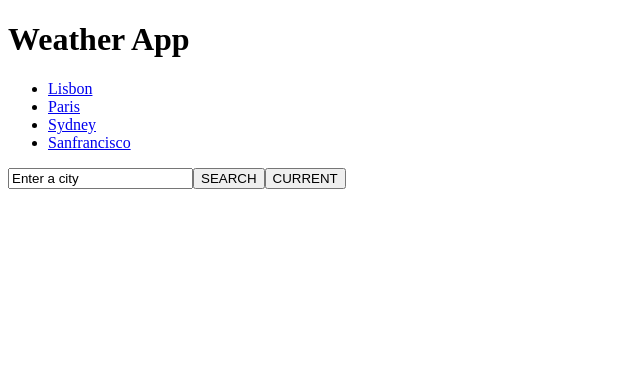
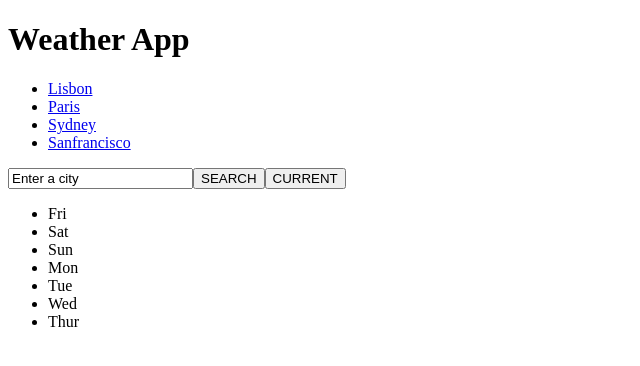
Before and after one commit to rozie321/homeworkreactweek4-weatherapp, a React (Create React App) app: page / in a window 1280 px wide. Shown: the top 366 px of the page, without its empty margins (0-640 px from the left). Built offline with nearby package versions, Linux system fonts and the light colour scheme.

Commit message:
weekdays

```diff
--- /dev/null
+++ b/src/Weekdays.js
@@ -0,0 +1,18 @@
+import React from "react";
+
+
+export  default function Weekdays(){
+    return(
+    <div>
+        <ul>
+            <li>Fri</li>
+            <li>Sat</li>
+            <li>Sun</li>
+            <li>Mon</li>
+            <li>Tue</li>
+            <li>Wed</li>
+            <li>Thur</li>
+        </ul>
+    </div>
+    )
+}
--- a/src/index.js
+++ b/src/index.js
@@ -2,6 +2,7 @@ import { StrictMode } from "react";
 import { createRoot } from "react-dom/client";
 import Weathersearchengine from "./Weathersearchengine";
 import App from "./App";
+import Weekdays from "./Weekdays";
 
 const rootElement = document.getElementById("root");
 const root = createRoot(rootElement);
@@ -11,5 +12,6 @@ root.render(
     <h1>Weather App</h1>
     <App />
     <Weathersearchengine />
+    <Weekdays />
   </StrictMode>
 );
```
Also changed, not shown: src/WeatherSearch.js (deleted, +0 -9 lines).
